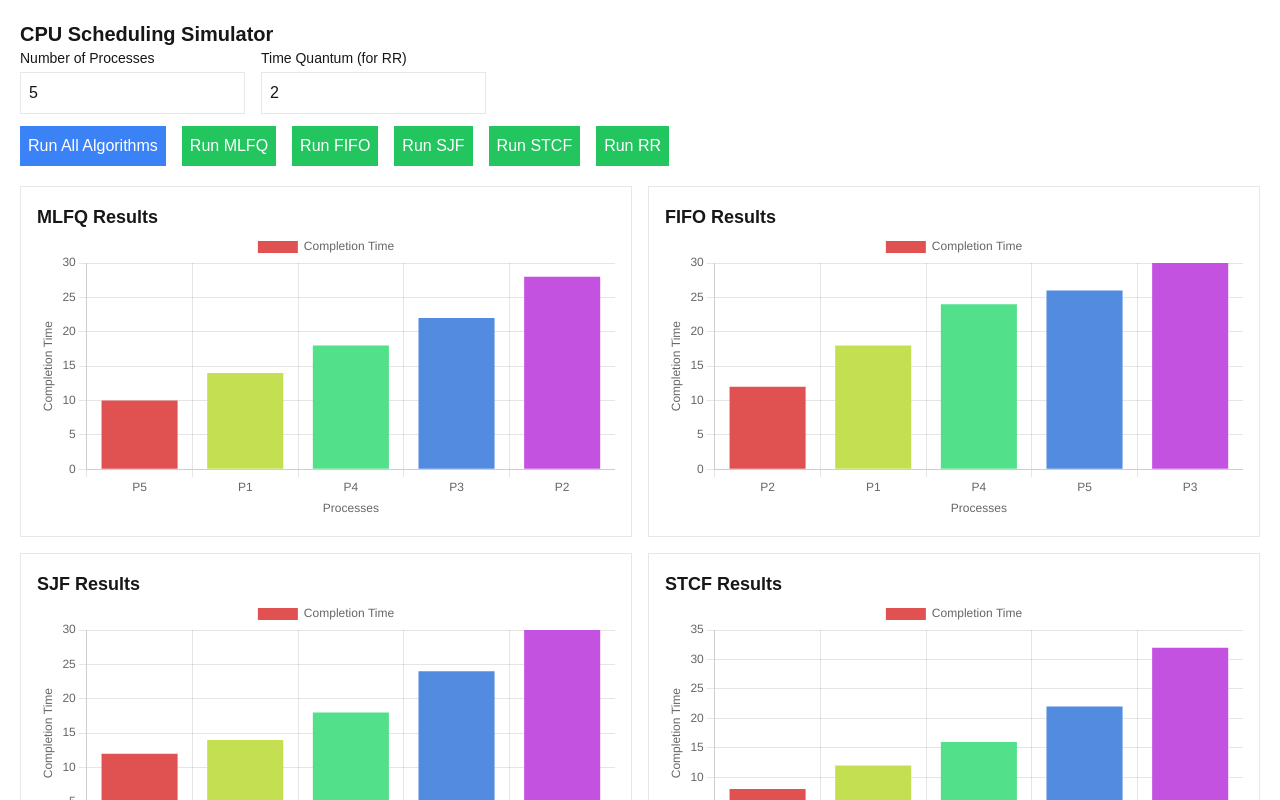
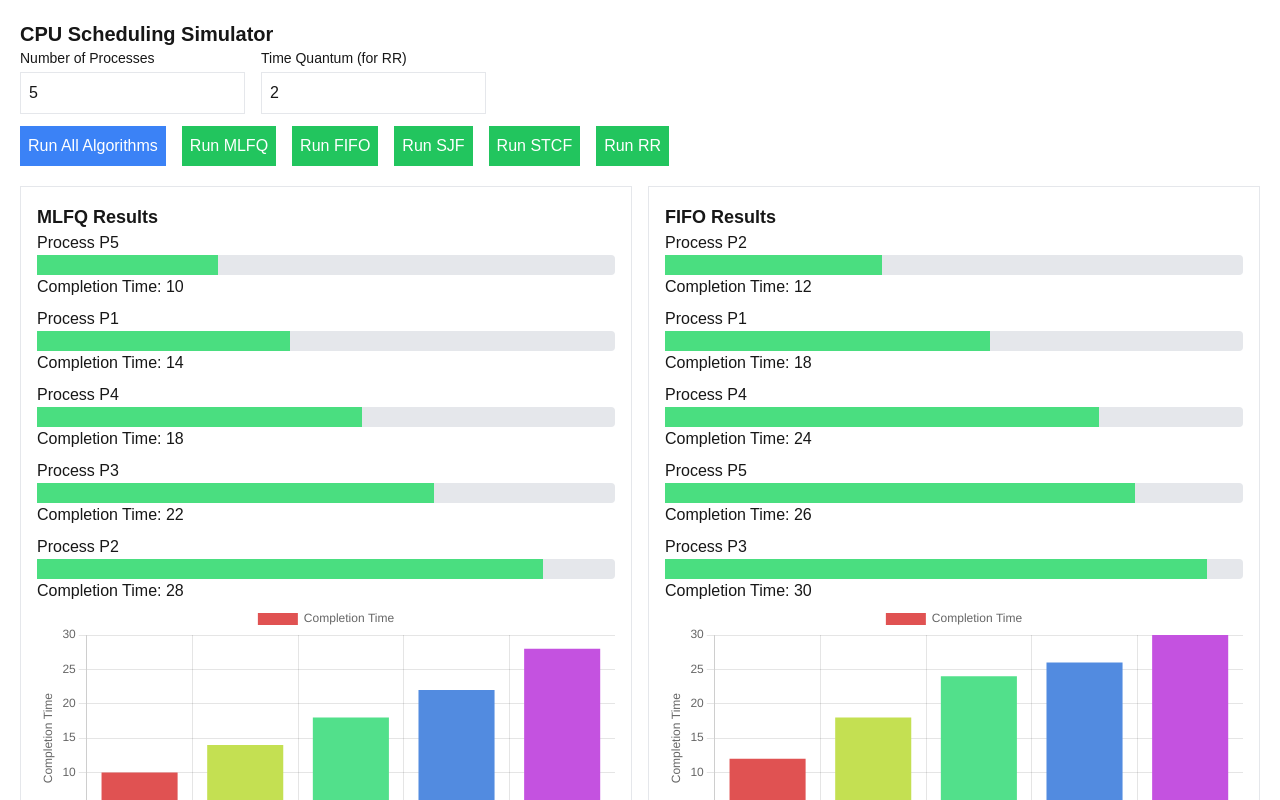
Before and after one commit to Charmaine001/cs540proj1, a Next.js app: page / in a window 1280 px wide. Both pictures are taken after a click on the button "Run All Algorithms". Shown: the top 800 px of the page. Built offline with nearby package versions, Linux system fonts and the light colour scheme.

Commit message:
Added the process bars for each algorithm

```diff
--- a/src/app/page.js
+++ b/src/app/page.js
@@ -306,6 +306,22 @@ const SchedulerApp = () => {
         {Object.entries(results).map(([algo, data]) => (
           <div key={algo} className="border p-4">
             <h2 className="text-lg font-bold">{algo} Results</h2>
+            <div className="space-y-2">
+              {data.map((p) => (
+                <div key={p.id}>
+                  <p>Process P{p.id}</p>
+                  <div className="bg-gray-200 rounded">
+                    <div
+                      className="h-5 bg-green-400 transition-all duration-1000 ease-in-out"
+                      style={{
+                        width: `${(p.completionTime / maxCompletionTime) * 100}%`,
+                      }}
+                    />
+                  </div>
+                  <p>Completion Time: {p.completionTime}</p>
+                </div>
+              ))}
+            </div>
             <Bar
               data={{
                 labels: data.map((p) => `P${p.id}`),
```
